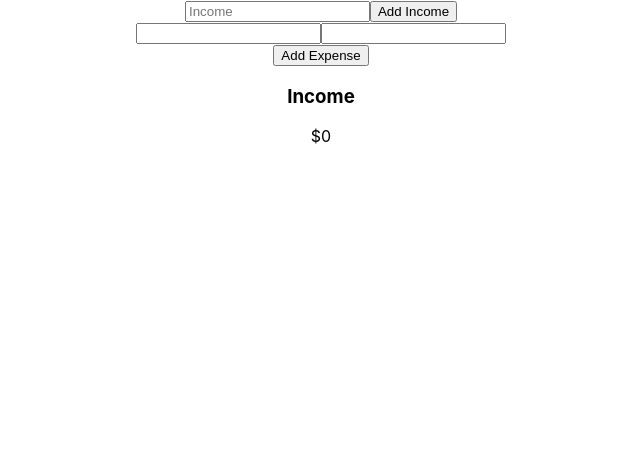
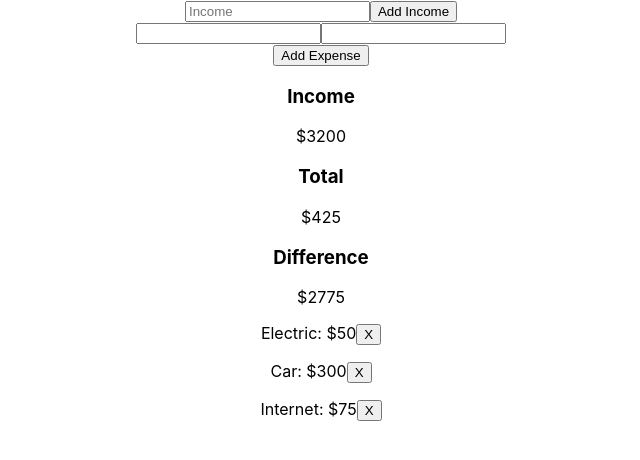
Before and after one commit to snazzyj/Budget-Buddy, a React (Create React App) app: page / in a window 1280 px wide. Shown: the top 460 px of the page, without its empty margins (319-959 px from the left). Built offline with nearby package versions, Linux system fonts and the light colour scheme.

Commit message:
moved mock data and all functions into redux files. connected redux to application

```diff
--- a/src/App.js
+++ b/src/App.js
@@ -1,52 +1,40 @@
 import React, {Component} from 'react';
+import {connect} from 'react-redux';
+import {bindActionCreators} from 'redux';
+import * as actions from './redux/actions';
 import Form from './form/form';
-import Income from './form/income_input';
 import Display from './display/display';
 import './App.css';
 
+function mapStateToProps(state) {
+  return {
+      user: state
+  }
+}
+function mapDispatchToProps(dispatch) {
+  return bindActionCreators(actions, dispatch)
+}
+
 class App extends Component {
 
-  constructor() {
-    super();
-    this.state = {bills: [], income: 0}
-  }
-
-  addBill = (bill) => {
-    this.setState({
-      bills: [...this.state.bills, bill]
-    })
-  }
-
-  removeBill = (bill_index) => {
-    this.setState({
-      bills: this.state.bills.filter((_, index) => index !== bill_index)
-    })
-  }
-
-  addIncome = (e) => {
-    e.preventDefault();
-
-    this.setState({
-      income: e.target.elements.income.value
-    })
-
-    e.target.elements.income.value = ''
+  componentDidMount() {
+    this.props.loadExpenses();
+    this.props.loadIncome();
   }
 
   render() {
-    console.log('current state: ', this.state)
+    console.log(this.props)
     return (
       <div className="App">
         <section>
-          <Income addIncome={this.addIncome} />
-          <Form {...this.props} addBill={this.addBill}  />
+          <Form {...this.props} />
         </section>
         <section>
-          <Display bills={this.state.bills} income={this.state.income} removeBill={this.removeBill}/>
+          <Display {...this.props} />
         </section>
       </div>
     );
   }
 }
 
-export default App;
+export default connect(mapStateToProps, mapDispatchToProps)(App);
--- /dev/null
+++ b/src/data/expenseData.js
@@ -0,0 +1,16 @@
+const expenseData = [
+    {
+        name: 'Electric',
+        amount: 50
+    },
+    {
+        name: 'Car',
+        amount: 300
+    },
+    {
+        name: 'Internet',
+        amount: 75
+    }
+]
+
+export default expenseData;
--- a/src/display/display.js
+++ b/src/display/display.js
@@ -4,28 +4,41 @@ class Display extends Component {
 
     render() {
         console.log(this.props)
+        const {income, expenses} = this.props.user;
+        const total = expenses.reduce((sum, curr) => sum + curr.amount, 0);
+        const difference = income - total || 0;
         return (
             <Fragment>
-            <div>
-                <h3>Income</h3>
-                <span>${this.props.income}</span>
-            </div>
-            <div>
-                {this.props.bills && this.props.bills.map((bill, index) => {
+            <section>
+                <div>
+                    <h3>Income</h3>
+                    <span>${income || 0}</span>
+                </div>
+                <div>
+                    <h3>Total</h3>
+                    <span>${total}</span>
+                </div>
+                <div>
+                    <h3>Difference</h3>
+                    <span>${difference}</span>
+                </div>
+            </section>
+            <section>
+                {expenses && expenses.map((expense, index) => {
                     return <p key={index}>
                         <span>
-                        {bill.name}
+                        {expense.name}{': '}
                         </span>
-                        {': '}
                         <span>
-                        ${' '}{bill.value}
+                        ${expense.amount}
                         </span>
-                        <button onClick={() => this.props.removeBill(index)}>
+                        <button onClick={() => this.props.removeExpense(index)}>
                             X
                         </button>
                         </p>
                 })}
-            </div>
+            </section>
+
             </Fragment>
         )
     }
--- a/src/form/expenses.js
+++ b/src/form/expenses.js
@@ -2,11 +2,11 @@ import React from 'react';
 
 function Expenses(props) {
     return <div>
-        <label htmlFor="montly_bill_name">
-            <input type="text" name="montly_bill_name"/>
+        <label htmlFor="expense_name">
+            <input type="text" name="expense_name"/>
         </label>
-        <label htmlFor="montly_bill_number">
-            <input type="number" min={1} name="montly_bill_number"/>
+        <label htmlFor="expense_amount">
+            <input type="number" min={1} name="expense_amount"/>
         </label>
     </div>
 }
--- a/src/form/form.js
+++ b/src/form/form.js
@@ -1,27 +1,34 @@
 import React, {Component} from 'react';
+import Income from './income_input';
 import Expenses from './expenses';
 
 class Form extends Component {
 
     handleSubmit = (e) => {
         e.preventDefault();
-        console.log('Bill name: ', e.target.elements.montly_bill_name.value)
-        console.log('Bill value: ', e.target.elements.montly_bill_number.value)
-        let bill = {
-            name: e.target.elements.montly_bill_name.value,
-            value: e.target.elements.montly_bill_number.value
+        let incomeVal = e.target.elements.income.value
+        console.log('Income val:', e.target.elements.income.value)
+        console.log('Bill name: ', e.target.elements.expense_name.value)
+        console.log('Bill value: ', e.target.elements.expense_amount.value)
+        let expense = {
+            name: e.target.elements.expense_name.value,
+            amount: Number(e.target.elements.expense_amount.value)
         }
 
-        this.props.addBill(bill)
-        e.target.elements.montly_bill_name.value = ''
-        e.target.elements.montly_bill_number.value = ''
+        if(incomeVal > 0) {
+            this.props.addIncome(incomeVal)
+        } else {
+            this.props.addExpense(expense)
+        }
 
+        e.target.elements.expense_name.value = ''
+        e.target.elements.expense_amount.value = ''
     }
 
     render() {
-        console.log(this.props)
         return (
             <form onSubmit={this.handleSubmit}>
+                <Income />
                 <Expenses />
                 <button >Add Expense</button>
             </form>
--- a/src/form/income_input.js
+++ b/src/form/income_input.js
@@ -1,14 +1,11 @@
 import React from 'react';
 
-function Income(props) {
-    console.log(props)
+function Income() {
     return <div>
-        <form onSubmit={props.addIncome}>
         <label htmlFor="income">
             <input type="text" name="income" placeholder="Income" />
         </label>
         <button>Add Income</button>
-        </form>
     </div>
 }
 
--- a/src/index.js
+++ b/src/index.js
@@ -1,11 +1,18 @@
 import React from 'react';
 import ReactDOM from 'react-dom';
+import {createStore, applyMiddleware} from 'redux';
+import thunk from 'redux-thunk';
+import {Provider} from 'react-redux';
+import rootReducer from './redux/reducers';
+import App from './App';
 import './index.css';
-import App from './App';
 
+const store = createStore(rootReducer, applyMiddleware(thunk))
 ReactDOM.render(
   <React.StrictMode>
+    <Provider store={store}>
     <App />
+  </Provider>
   </React.StrictMode>,
   document.getElementById('root')
 );
--- /dev/null
+++ b/src/redux/actions.js
@@ -0,0 +1,32 @@
+export function addExpense(expense) {
+    return {
+        type: 'ADD_EXPENSE',
+        expense
+    }
+}
+
+export function loadExpenses() {
+    return {
+        type: 'LOAD_EXPENSES'
+    }
+}
+
+export function removeExpense(index) {
+    return {
+        type: 'REMOVE_EXPENSE',
+        index
+    }
+}
+
+export function addIncome(income) {
+    return {
+        type: 'ADD_INCOME',
+        income
+    }
+}
+
+export function loadIncome() {
+    return {
+        type: 'LOAD_INCOME'
+    }
+}
--- /dev/null
+++ b/src/redux/reducers.js
@@ -0,0 +1,23 @@
+import expenseData from '../data/expenseData';
+import {combineReducers} from 'redux';
+
+function expenses(state = expenseData, action) {
+    switch(action.type) {
+        case 'ADD_EXPENSE': return [...state, action.expense]
+        case 'LOAD_EXPENSES': return state
+        case 'REMOVE_EXPENSE': return [...state.filter((_, index) => index !== action.index)]
+        default: return state
+    }
+}
+
+function income(state = 3200, action) {
+    switch(action.type) {
+        case 'ADD_INCOME': return action.income
+        case 'LOAD_INCOME': return state
+        default: return state
+    }
+}
+
+const rootReducer = combineReducers({expenses, income});
+
+export default rootReducer
```
